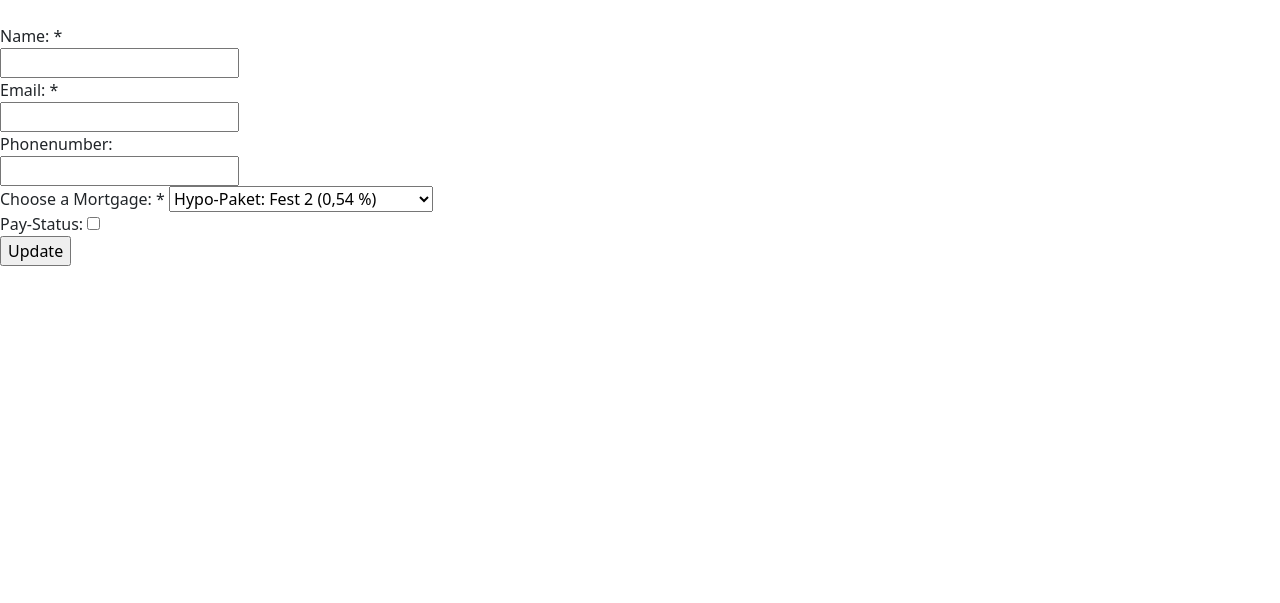
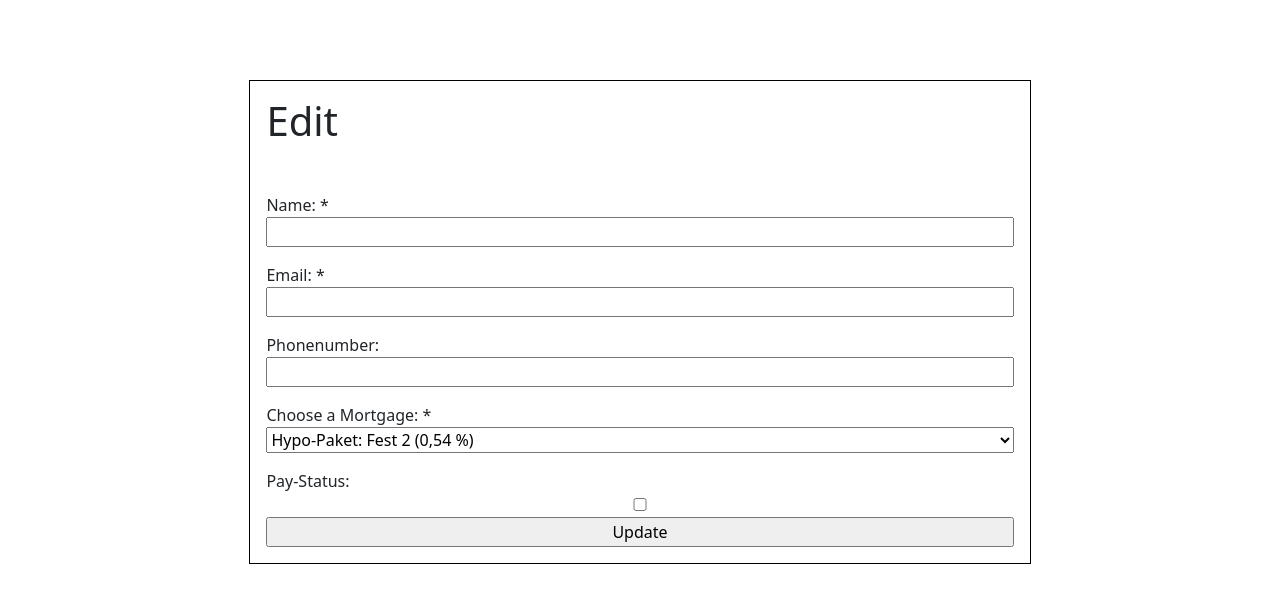
Before and after one commit to Schufeli/modul-307-interactive-website, a PHP site: page /edit in a window 1280 px wide. Shown: the top 603 px of the page. Run offline with PHP 8.4, Linux system fonts and the light colour scheme; data comes from the database, SQL or seed files in the repository; data that the repository does not hold is empty.

Commit message:
Added Styling

```diff
--- a/app/Views/edit.view.php
+++ b/app/Views/edit.view.php
@@ -5,10 +5,13 @@
     <meta http-equiv="X-UA-Compatible" content="IE=edge">
     <meta name="viewport" content="width=device-width, initial-scale=1.0">
     <title>HippiBank: Edit</title>
-    <link rel="stylesheet" href="public/css/dashboard.css">
+    <link rel="stylesheet" href="public/css/edit.css">
     <link href="https://cdn.jsdelivr.net/npm/bootstrap@5.0.0-beta3/dist/css/bootstrap.min.css" rel="stylesheet" integrity="sha384-eOJMYsd53ii+scO/bJGFsiCZc+5NDVN2yr8+0RDqr0Ql0h+rP48ckxlpbzKgwra6" crossorigin="anonymous">
 </head>
 <body>
+    <div class="container">
+        <div class="wrapper">
+            <h1>Edit</h1>
             <form action="/modul-307-interactive-website/update" method="POST">
                 <input type="hidden" id="id" name="id"><br>
 
@@ -21,7 +24,7 @@
                 <label for="phone">Phonenumber: </label><br>
                 <input type="tel" id="phone" name="phone" value="<?=$customer['phone'] ?? ''?>"><br>
 
-        <label for="mortgage">Choose a Mortgage: *</label>
+                <label for="mortgage">Choose a Mortgage: *</label><br>
                 <select name="mortgage" id="mortgage">
                     <?php foreach($mortgages as $mortgage): ?>
                         <option value="<?= $mortgage->id ?>"><?= $mortgage->package ?></option>
@@ -33,5 +36,7 @@
 
                 <input type="submit" value="Update">
             </form>
+        </div>
+    </div>
 </body>
 </html>
--- /dev/null
+++ b/public/css/edit.css
@@ -0,0 +1,24 @@
+.container {
+    margin-top: 5rem;
+
+    display: flex;
+    justify-content: center;
+}
+
+.wrapper {
+    width: 70%;
+    padding: 1rem;
+    border: 1px black solid;
+}
+
+form input {
+    width: 100%;
+}
+
+form select {
+    width: 100%;
+}
+
+label {
+    margin-top: 1rem;
+}
```
Lines whose indentation alone changed are shown as unchanged.
